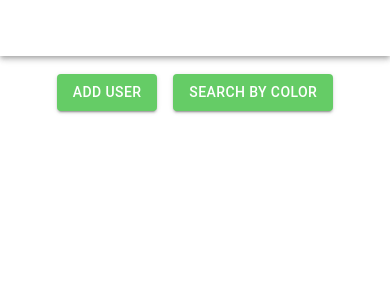
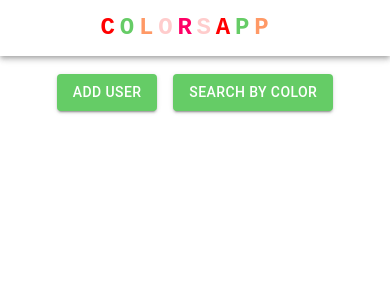
Before and after one commit to raheemak/colorsapp, a React (Create React App) app in the folder client/: page / in a window 390 px wide. Shown: the top 300 px of the page. Built offline with nearby package versions, Linux system fonts and the light colour scheme; no server answers.

Commit message:
made header responsive'

```diff
--- a/client/src/Layout/Header.js
+++ b/client/src/Layout/Header.js
@@ -1,15 +1,27 @@
 import * as React from 'react';
 import AppBar from '@mui/material/AppBar';
+import Box from '@mui/material/Box';
 import Toolbar from '@mui/material/Toolbar';
+import IconButton from '@mui/material/IconButton';
 import Typography from '@mui/material/Typography';
+import Menu from '@mui/material/Menu';
+import MenuIcon from '@mui/icons-material/Menu';
 import Container from '@mui/material/Container';
+import Avatar from '@mui/material/Avatar';
+import Button from '@mui/material/Button';
+import Tooltip from '@mui/material/Tooltip';
+import MenuItem from '@mui/material/MenuItem';
+import AdbIcon from '@mui/icons-material/Adb';
 
+const pages = ['Products', 'Pricing', 'Blog'];
+const settings = ['Profile', 'Account', 'Dashboard', 'Logout'];
 
 const ResponsiveAppBar = () => {
 
+
     return (
         <AppBar position="static" sx={{backgroundColor: "white"}}>
-            <Container >
+            <Container maxWidth="xl">
                 <Toolbar disableGutters>
                     <Typography
                         variant="h6"
@@ -24,10 +36,42 @@ const ResponsiveAppBar = () => {
                             letterSpacing: '.3rem',
                             color: 'inherit',
                             textDecoration: 'none',
-                            minHeight: '30px'
                         }}
                     >
-                        <div className="container">
+                                  <div className="container">
+                            <span style={{color:"#FF0000"}}>C</span>
+                            <span style={{color:"#66CC66"}}>O</span>
+                            <span style={{color:"#FF9966"}}>L</span>
+                            <span style={{color:"#FFCCCC"}}>O</span>
+                            <span style={{color:"#FF0066"}}>R</span>
+                            <span style={{color:"#FFCCCC"}}>S</span>
+                            <span style={{color:"#FF0000"}}>A</span>
+                            <span style={{color:"#66CC66"}}>P</span>
+                            <span style={{color:"#FF9966"}}>P</span>
+                        </div>
+                    </Typography>
+
+                    <Box sx={{ flexGrow: 1, display: { xs: 'flex', md: 'none' } }}>
+
+
+                    </Box>
+                    <Typography
+                        variant="h5"
+                        noWrap
+                        component="a"
+                        href=""
+                        sx={{
+                            mr: 2,
+                            display: { xs: 'flex', md: 'none' },
+                            flexGrow: 1,
+                            fontFamily: 'monospace',
+                            fontWeight: 700,
+                            letterSpacing: '.3rem',
+                            color: 'inherit',
+                            textDecoration: 'none',
+                        }}
+                    >
+                                  <div className="container">
                             <span style={{color:"#FF0000"}}>C</span>
                             <span style={{color:"#66CC66"}}>O</span>
                             <span style={{color:"#FF9966"}}>L</span>
@@ -41,8 +85,6 @@ const ResponsiveAppBar = () => {
                     </Typography>
 
 
-
-
                 </Toolbar>
             </Container>
         </AppBar>
```
